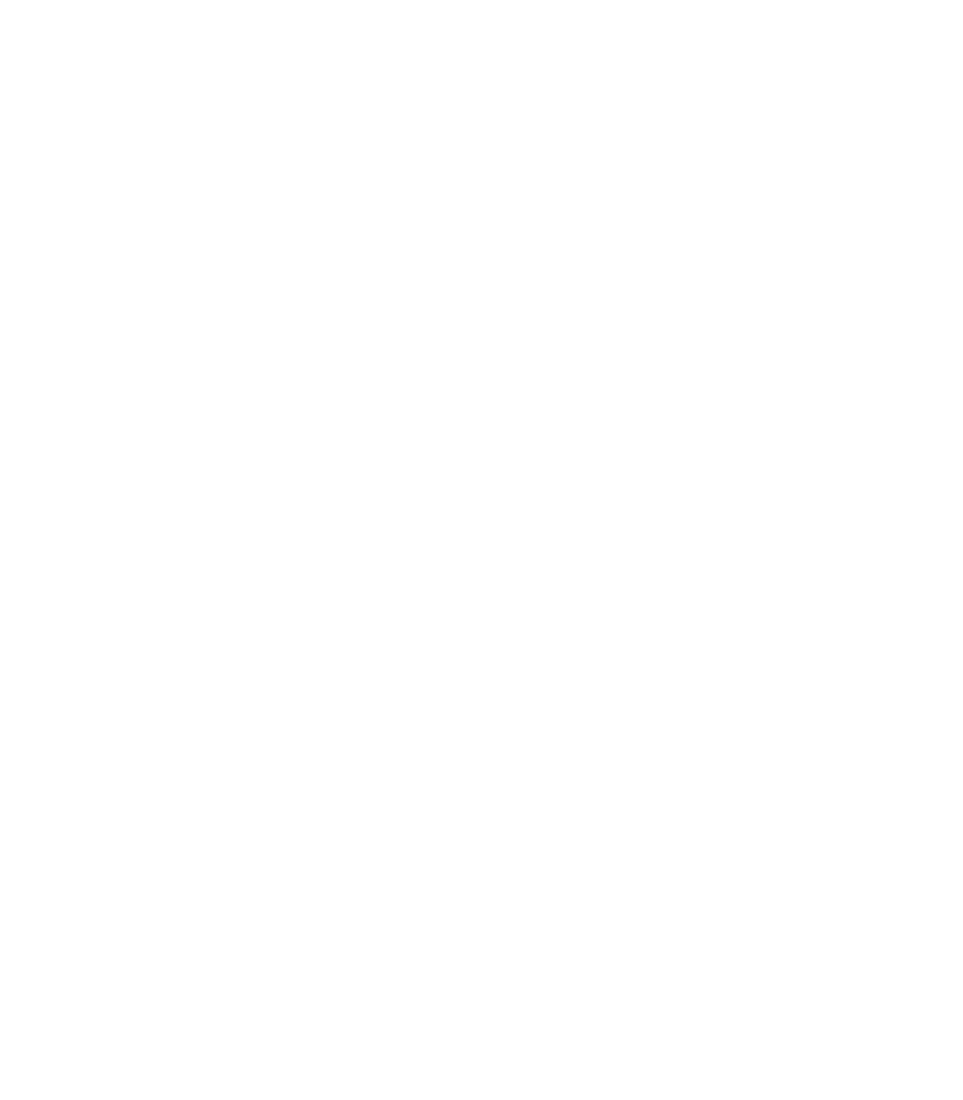
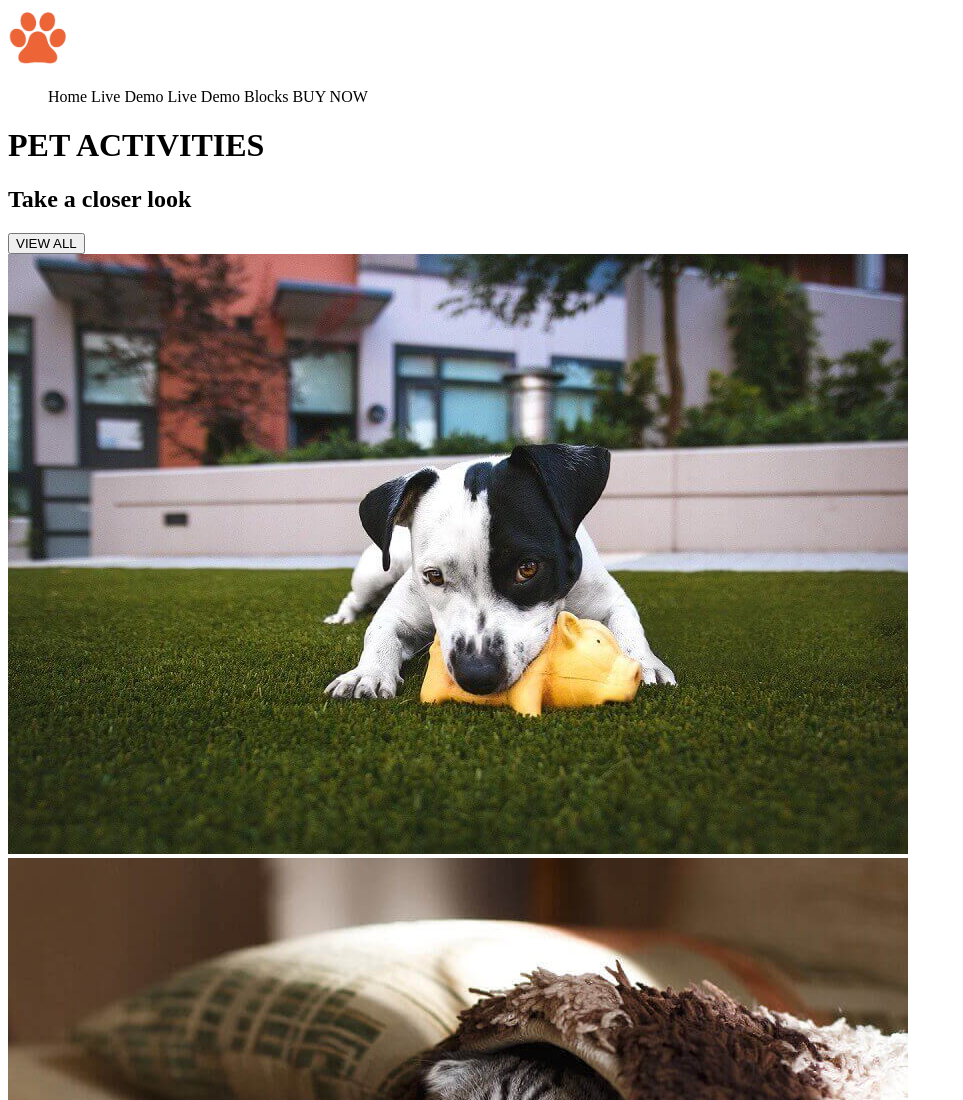
Before and after one commit to Bermeu/202201-W1CH3-josep-conejero, a plain HTML site: page index.html in a window 1280 px wide. Shown: the top 1100 px of the page, without its empty margins (0-963 px from the left). Before the commit the page ends 800 px from the top, so only its background shows below. Drawn offline with Linux system fonts and the light colour scheme.

Commit message:
added index style favicon

```diff
--- a/index.html
+++ b/index.html
@@ -5,6 +5,32 @@
     <meta name="viewport" content="width=device-width, initial-scale=1.0" />
     <title>TÍTULO DE LA PÁGINA</title>
     <link rel="shortcut icon" href="favicon.jpg" />
+    <link rel="stylesheet" href="style.css" />
   </head>
-  <body></body>
+  <body>
+    <header class="container-up">
+      <img src="images\logo2.png" alt="Logo de la corporación" width="60" />
+      <nav>
+        <ul>
+          <il>Home</il>
+          <il>Live Demo</il>
+          <il>Live Demo Blocks</il>
+          <il>BUY NOW</il>
+        </ul>
+      </nav>
+    </header>
+    <main class="container-down">
+      <h1>PET ACTIVITIES</h1>
+      <h2>Take a closer look</h2>
+      <button>VIEW ALL</button>
+      <div>
+        <img src="images\01.jpg" alt="Perro mordiendo un juguete" />
+        <img
+          src="images\02.jpg"
+          alt="Gato asomando desde debajo de una alfombra"
+        />
+        <img src="images\03.jpg" alt="Perro corriendo por el campo" />
+      </div>
+    </main>
+  </body>
 </html>
--- /dev/null
+++ b/style.css
@@ -0,0 +1,5 @@
+.container-up {
+}
+
+.container-down {
+}
```
